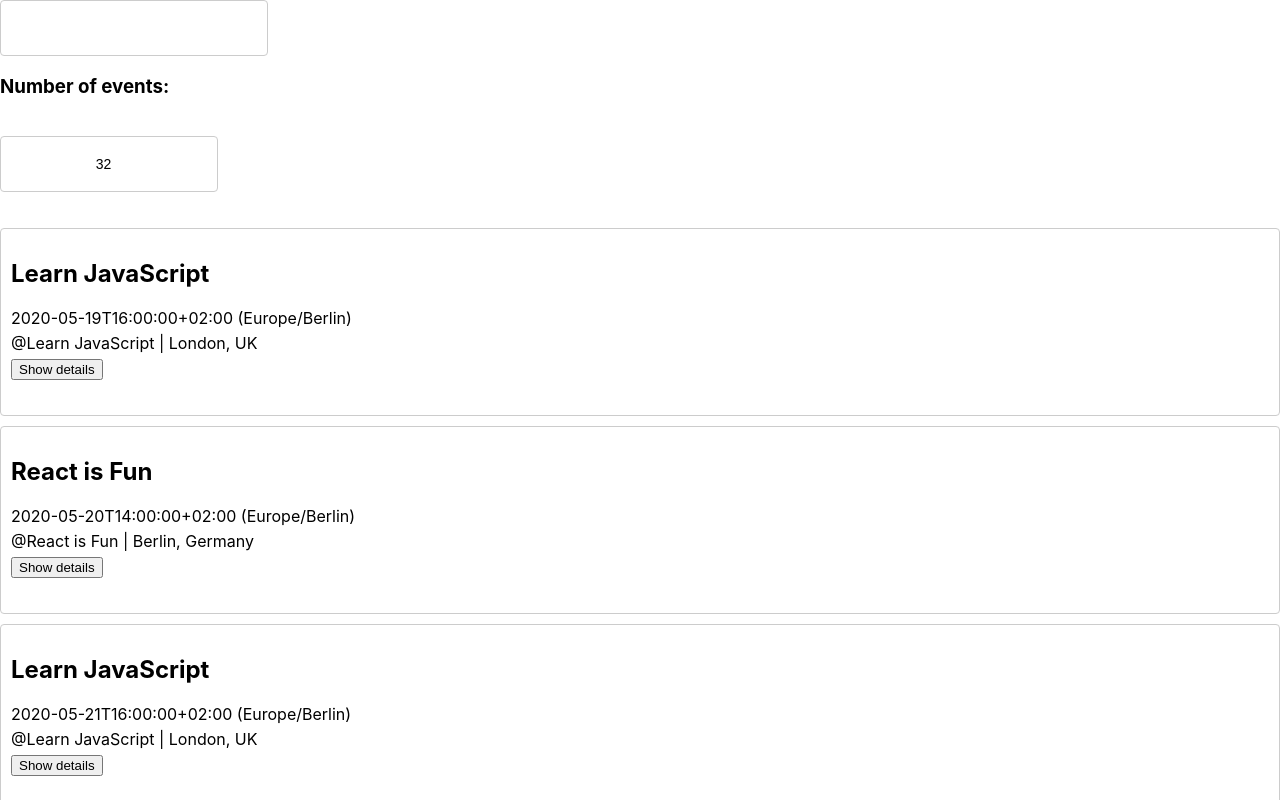
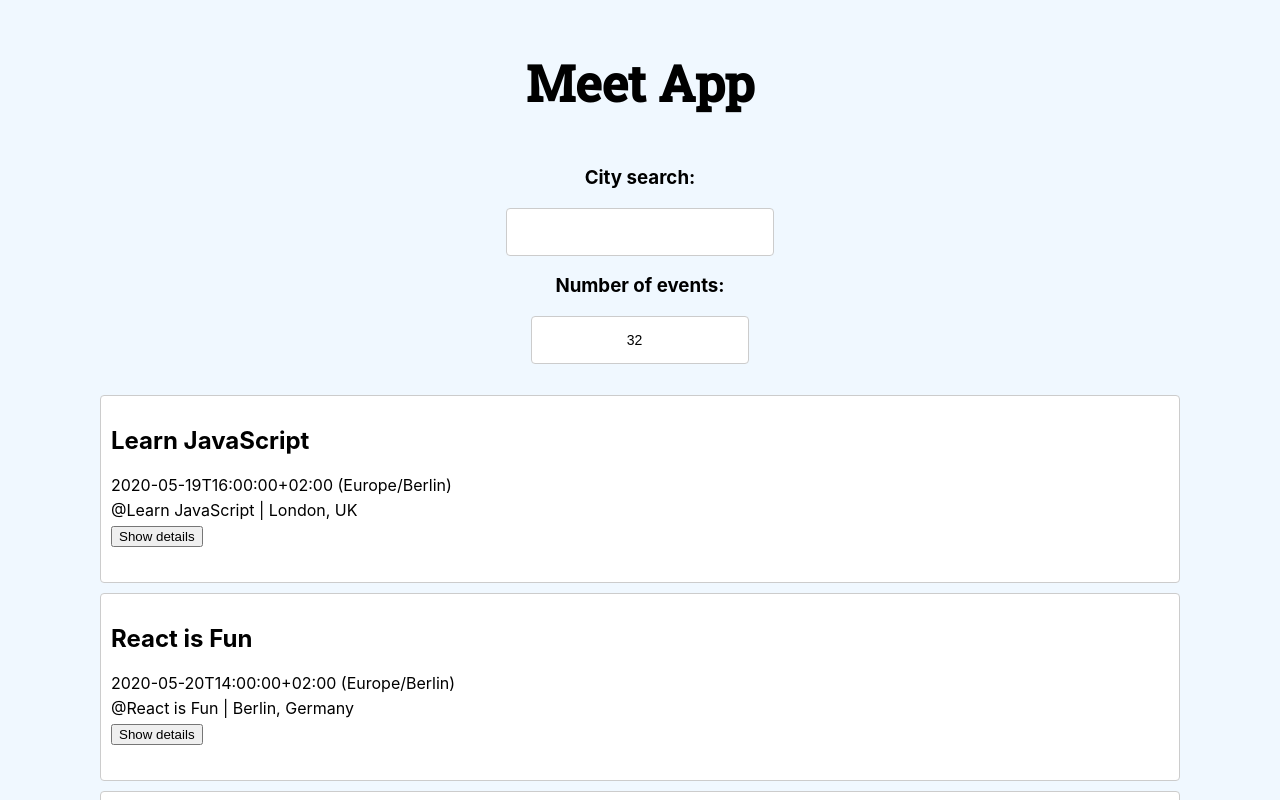
Before and after one commit to NeleSchallenberg/meet-app, a React (Create React App) app: page / in a window 1280 px wide. Shown: the top 800 px of the page. Built offline with nearby package versions, Linux system fonts and the light colour scheme.

Commit message:
Update styling

```diff
--- a/src/App.css
+++ b/src/App.css
@@ -1,4 +1,6 @@
 @import url(https://fonts.googleapis.com/css?family=Roboto:500);
+@import url('https://fonts.googleapis.com/css2?family=Roboto+Slab:wght@500&display=swap');
+
 .App {
   text-align: center;
   padding: 2% 5%;
@@ -6,6 +8,18 @@
 
 .App * {
   box-sizing: border-box;
+}
+
+html {
+  text-align: center;
+  padding-inline: 100px;
+  background-color: aliceblue;
+}
+
+h1 {
+  margin: 50px;
+  font-size: 50px;
+  font-family: 'Roboto Slab', serif;
 }
 
 ul {
@@ -33,7 +47,7 @@
   font-size: 14px;
   line-height: 20px;
   align-self: center;
-  height: 38px;
+  height: 30px;
 }
 
 .city {
@@ -83,6 +97,7 @@
   border: 1px solid #ccc;
   border-radius: 4px;
   position: relative;
+  background-color:#fff;
 }
 
 .details-btn {
@@ -116,7 +131,7 @@
 
 .numberOfEvents {
   width: 200px;
-  margin: 20px auto;
+  margin-bottom: 15px;
   text-align: center;
 }
 
--- a/src/App.js
+++ b/src/App.js
@@ -101,6 +101,7 @@
   render() {
     return (
       <div className='app'>
+        <h1>Meet App</h1>
         <CitySearch locations={this.state.locations} updateEvents={this.updateEvents}/>
         <NumberOfEvents numberOfEvents={this.state.numberOfEvents} countEvent={this.countEvent}/>
         <EventList events={this.state.events} />
--- a/src/CitySearch.js
+++ b/src/CitySearch.js
@@ -29,6 +29,7 @@
   render() {
     return (
       <div className='city-search'>
+        <h3>City search:</h3>
         <input
           type='text'
           className='city'
```
